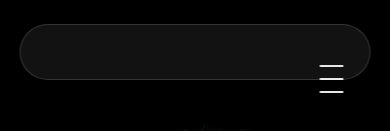
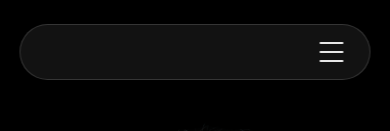
Before and after one commit to hanifhanof/porthanif, a Next.js app: page / in a window 390 px wide. Shown: the top 131 px of the page. Built offline with nearby package versions, Linux system fonts and the light colour scheme.

Commit message:
humburger-position

```diff
--- a/app/globals.css
+++ b/app/globals.css
@@ -312,19 +312,18 @@ a {
    ============================================ */
 
 .hamburger-btn {
-  display: none; /* Hide on desktop, show on mobile via media query */
+  display: none; /* Tetap sembunyikan di desktop */
   width: 44px;
   height: 44px;
   background: none;
   border: none;
   cursor: pointer;
-  padding: 8px;
-  position: relative;
-  z-index: 101; /* Higher than menu */
+  padding: 12px 10px;
   position: absolute;
   right: 16px;
-  top: 100%;
+  top: 50%;
   transform: translateY(-50%);
+  z-index: 101;
 }
 
 .hamburger-btn:focus-visible {
@@ -332,46 +331,38 @@ a {
   outline-offset: 2px;
 }
 
-/* Individual Bars */
+/* Individual Bars - Sekarang posisinya statis di dalam Flexbox */
 .hamburger-bar {
   display: block;
   width: 24px;
   height: 2px;
   background: rgba(255, 255, 255, 0.9);
   border-radius: 1px;
-  position: absolute;
-  left: 50%;
-  transform: translateX(-50%);
   transition: all 0.3s cubic-bezier(0.4, 0, 0.2, 1);
+
+  /* HAPUS left: 50%, transform, dan position: absolute di sini */
 }
 
-.hamburger-bar.bar-1 {
-  top: 8px;
+/* Hamburger X State - Tetap gunakan absolute SAAT AKTIF agar rotasinya pas di tengah */
+.hamburger-btn[aria-expanded="true"] {
+  justify-content: center; /* Kumpulkan di tengah saat jadi X */
 }
 
-.hamburger-bar.bar-2 {
-  top: 50%;
-  transform: translateX(-50%) translateY(-50%);
+.hamburger-btn[aria-expanded="true"] .hamburger-bar {
+  position: absolute;
 }
 
-.hamburger-bar.bar-3 {
-  bottom: 8px;
-}
-
-/* Hamburger X State - Smooth Transition */
 .hamburger-btn[aria-expanded="true"] .bar-1 {
-  top: 50%;
-  transform: translateX(-50%) translateY(-50%) rotate(45deg);
+  transform: rotate(45deg);
 }
 
 .hamburger-btn[aria-expanded="true"] .bar-2 {
   opacity: 0;
-  transform: translateX(-50%) translateY(-50%) scale(0);
+  transform: scale(0);
 }
 
 .hamburger-btn[aria-expanded="true"] .bar-3 {
-  bottom: 50%;
-  transform: translateX(-50%) translateY(50%) rotate(-45deg);
+  transform: rotate(-45deg);
 }
 
 /* ============================================
@@ -445,7 +436,10 @@ a {
 
 @media (max-width: 720px) {
   .hamburger-btn {
-    display: block;
+    display: flex;
+    flex-direction: column;
+    justify-content: space-between;
+    align-items: center;
   }
 
   .nav-links {
```
